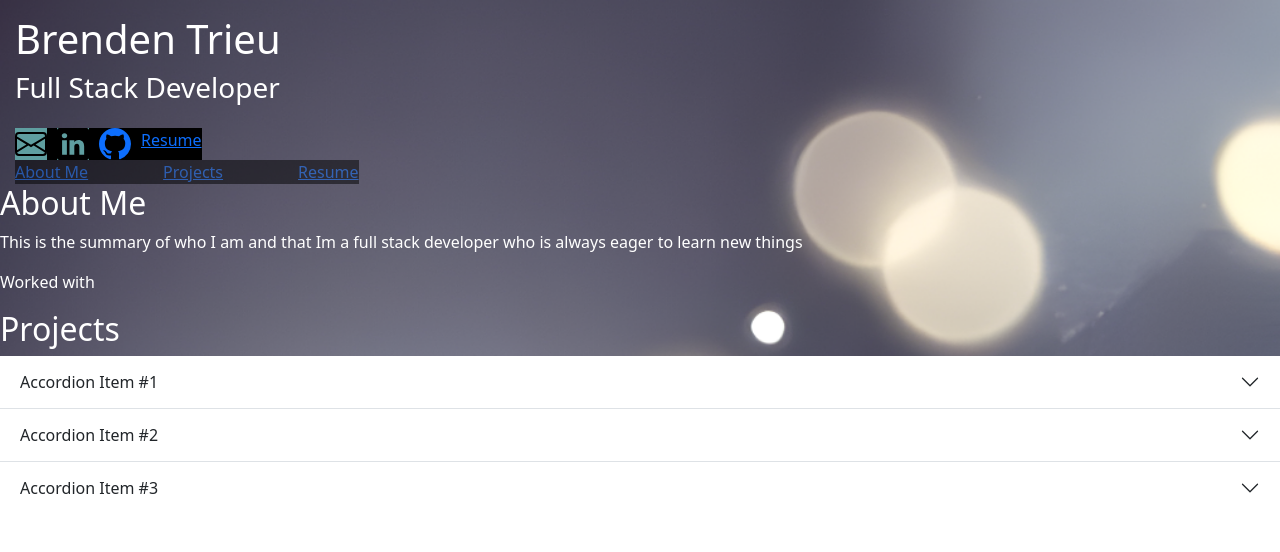
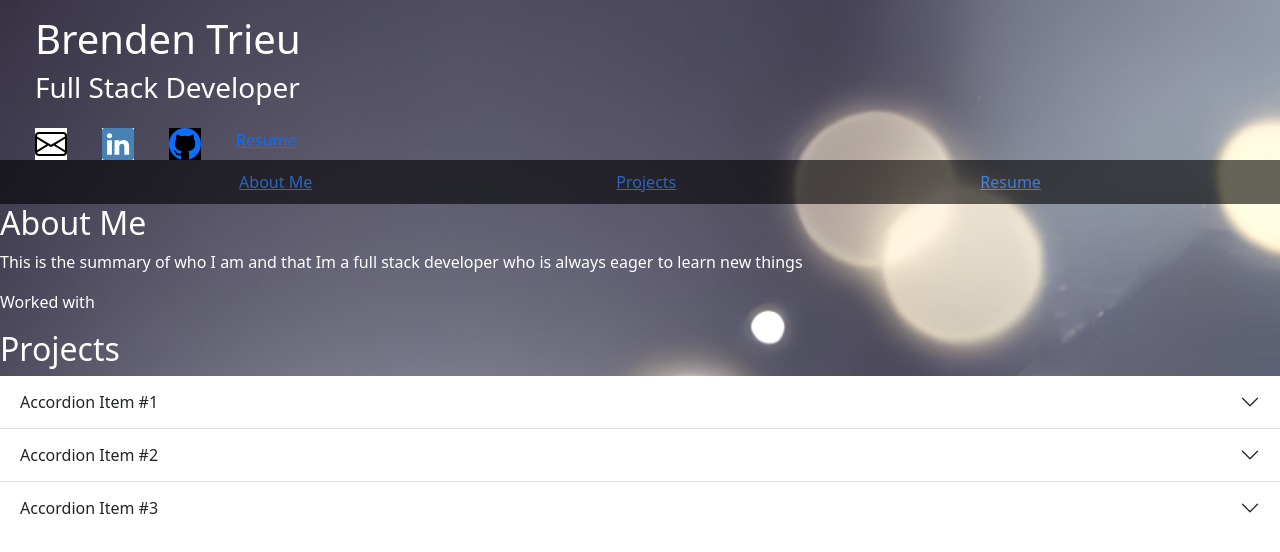
Before and after one commit to Brenden-Trieu/portfolio-website, a Next.js app: page / in a window 1280 px wide. Shown: the top 552 px of the page. Built offline with nearby package versions, Linux system fonts and the light colour scheme.

Commit message:
css updates nav bar full width

```diff
--- a/src/app/styles/introSection.module.css
+++ b/src/app/styles/introSection.module.css
@@ -2,14 +2,14 @@
   text-align: left;
   color: white;
   padding: 15px;
+  margin-left: 20px;
 }
 
 .iconTray {
   display: flex;
   justify-content: flex-start;
-  margin-left: 15px;
-  gap: 10px;
-  background-color: black;
+  margin-left: 35px;
+  gap: 35px;
   width: fit-content;
 }
 
--- a/src/app/styles/linkedIcons.module.css
+++ b/src/app/styles/linkedIcons.module.css
@@ -1,9 +1,9 @@
 .iconBackground {
-  background-color: cadetblue;
+  background-color: white;
 }
 
 .linkedIn {
-  color: black;
+  color: steelblue;
   width: 32px;
   height: 32px;
 }
@@ -30,5 +30,5 @@
 }
 
 .github :hover {
-  color: white;
+  color: blue;
 }
--- a/src/app/styles/navBar.module.css
+++ b/src/app/styles/navBar.module.css
@@ -2,11 +2,12 @@
   position: -webkit-sticky;
   top: 0;
   position: sticky;
-  opacity: 0.5;
+  opacity: 0.6;
   display: flex;
-  justify-content: flex-start;
-  margin-left: 15px;
+  justify-content: space-evenly;
+  margin: auto;
   gap: 75px;
   background-color: black;
-  width: fit-content;
+  width: auto;
+  padding: 10px;
 }
```
